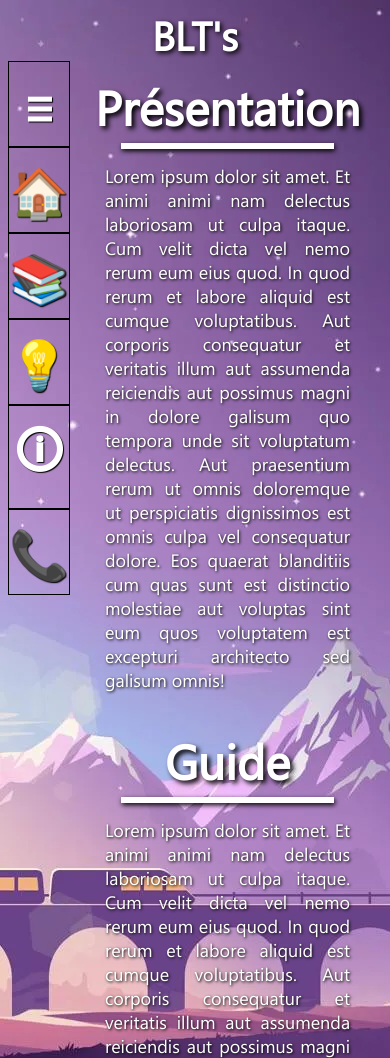
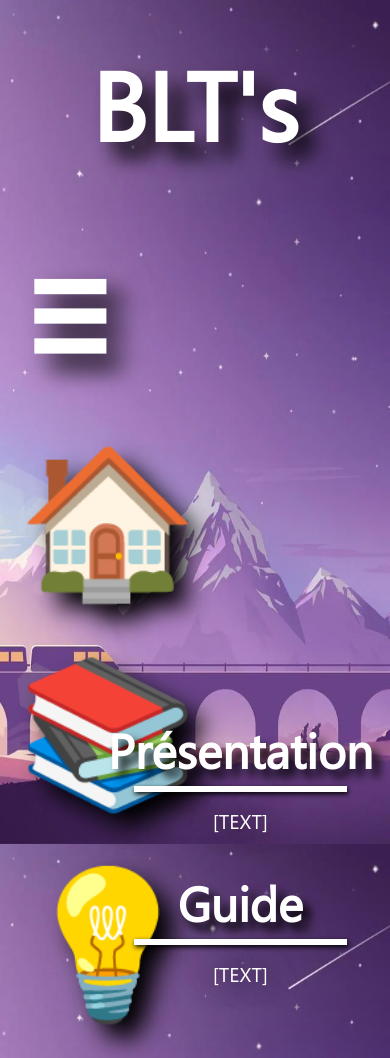
Before and after one commit to julienbltt/julienbltt.github.io, a plain HTML site: page index.html in a window 390 px wide. Shown: the top 1058 px of the page. Drawn offline with Linux system fonts and the light colour scheme.

Commit message:
Update of the homepage for the smartphone view.

```diff
--- a/css/index.css
+++ b/css/index.css
@@ -6,7 +6,7 @@
 body
 {
 	background-image: url("main_bg.webp");
-	background-repeat: no-repeat;
+	background-size: 100% 100%;
 	background-attachment: fixed;
 }
 
@@ -27,31 +27,28 @@ body
 	header
 	{
 		/*border: 3px green solid;*/
-
-		flex: 1;
 	}
 	header h1
 	{
-		font-size: 2.5em;
+		font-size: 6em;
 		text-align: center;
-		text-shadow: 2px 2px 5px black;
+		text-shadow: 15px 15px 20px black;
 		font-weight: bold;
 		color: white;
-		margin: auto;
-		padding: auto;
+		margin: 15px;
+		padding: 15px;
 	}
 	#main
 	{
 		/*border: 3px green solid;*/
 
-		flex: 9;
 		display: flex;
 	}
 	nav
 	{
 		/*border: 3px red solid;*/
+		width: 20%;
 
-		flex: 1;
 		display: flex;
 		flex-direction: column;
 	}
@@ -62,20 +59,20 @@ body
 	}
 	nav div
 	{
-		border: 1px black solid;
+		/*border: 1px black solid;*/
 
 		padding-top: 10px;
 		padding-bottom: 10px;
+		margin-left: 10px;
 		color: white;
-		text-shadow: 1px 1px 1px black;
+		text-shadow: 15px 15px 25px black;
 		text-align: center;
-		font-size: 3em;
+		font-size: 9em;
 		font-weight: bold;
 	}
 	#contents
 	{
 		/*border: 3px red solid;*/
-
 		display: flex;
 		flex-direction: column;
 		flex: 9;
@@ -119,8 +116,7 @@ body
 		font-weight: bold;
 		text-align: center;
 		color: white;
-		text-shadow: 3px 3px 5px black;
-
+		text-shadow: 7.5px 7.5px 10px black;
 		margin: 2.5px;
 		padding: 2.5px;
 	}
@@ -137,10 +133,10 @@ body
 	{
 		/*border: 3px black solid;*/
 
-		font-size: 18px;
+		font-size: 1.25em;
 		color: white;
 		text-align: justify;
-		text-shadow: 1px 1px 3px black;
+		text-shadow: 0px 0px 30px black;
 		margin: 7.5px;
 		padding: 7.5px;
 	}
--- a/index.html
+++ b/index.html
@@ -30,17 +30,17 @@
 					<section id="presentation">
 						<h2 class="title">Présentation</h2>
 						<div class="dash"></div>
-						<p class="text">Lorem ipsum dolor sit amet. Et animi animi nam delectus laboriosam ut culpa itaque. Cum velit dicta vel nemo rerum eum eius quod.
-
-In quod rerum et labore aliquid est cumque voluptatibus. Aut corporis consequatur et veritatis illum aut assumenda reiciendis aut possimus magni in dolore galisum quo tempora unde sit voluptatum delectus. Aut praesentium rerum ut omnis doloremque ut perspiciatis dignissimos est omnis culpa vel consequatur dolore. Eos quaerat blanditiis cum quas sunt est distinctio molestiae aut voluptas sint eum quos voluptatem est excepturi architecto sed galisum omnis!</p>
+						<p class="text">
+							[TEXT]
+						</p>
 					</section>
 					<!-- Section du guide -->
 					<section id="guide">
 						<h2 class="title">Guide</h2>
 						<div class="dash"></div>
-						<p class="text">Lorem ipsum dolor sit amet. Et animi animi nam delectus laboriosam ut culpa itaque. Cum velit dicta vel nemo rerum eum eius quod.
-
-In quod rerum et labore aliquid est cumque voluptatibus. Aut corporis consequatur et veritatis illum aut assumenda reiciendis aut possimus magni in dolore galisum quo tempora unde sit voluptatum delectus. Aut praesentium rerum ut omnis doloremque ut perspiciatis dignissimos est omnis culpa vel consequatur dolore. Eos quaerat blanditiis cum quas sunt est distinctio molestiae aut voluptas sint eum quos voluptatem est excepturi architecto sed galisum omnis!</p>
+						<p class="text">
+							[TEXT]
+						</p>
 					</section>
 
 				</div>
@@ -55,3 +55,8 @@ In quod rerum et labore aliquid est cumque voluptatibus. Aut corporis consequatu
 
 	</body>
 </html>
+
+<!--
+Lorem ipsum dolor sit amet. Et animi animi nam delectus laboriosam ut culpa itaque. Cum velit dicta vel nemo rerum eum eius quod.
+In quod rerum et labore aliquid est cumque voluptatibus. Aut corporis consequatur et veritatis illum aut assumenda reiciendis aut possimus magni in dolore galisum quo tempora unde sit voluptatum delectus. Aut praesentium rerum ut omnis doloremque ut perspiciatis dignissimos est omnis culpa vel consequatur dolore. Eos quaerat blanditiis cum quas sunt est distinctio molestiae aut voluptas sint eum quos voluptatem est excepturi architecto sed galisum omnis!
+-->
```
